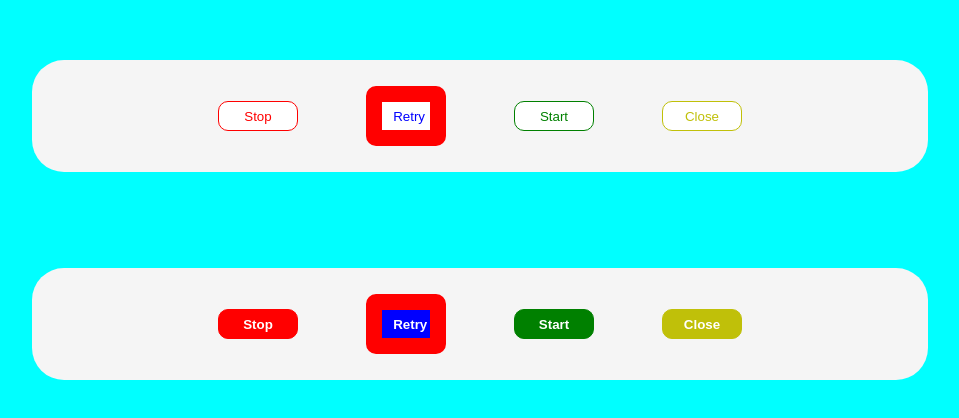
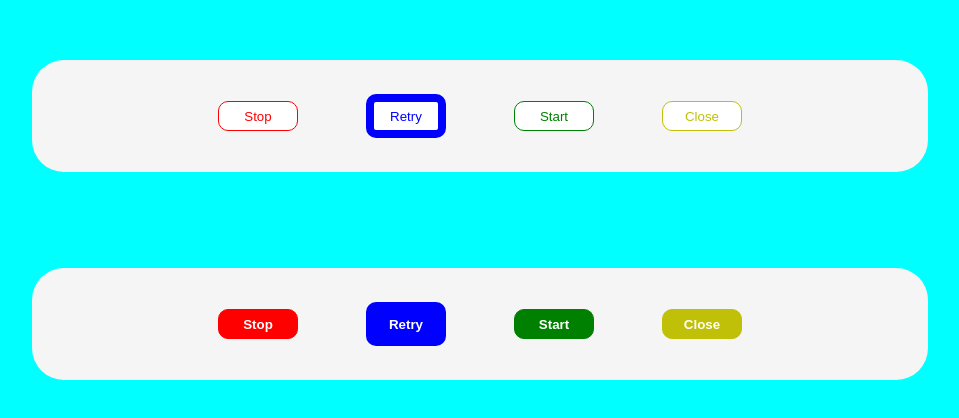
Before and after one commit to Ayush1315/Host, a plain HTML site: page index.html in a window 1280 px wide. Shown: the part 180-598 px from the top of the page, without its empty margins (160-1119 px from the left). Drawn offline with Linux system fonts and the light colour scheme.

Commit message:
Update buttons.css

```diff
--- a/buttons.css
+++ b/buttons.css
@@ -96,6 +96,6 @@ button:hover{
     color:rgb(192, 192, 9);
 }
 .blue{
-    border:1rem solid red;
+    border:0.5rem solid blue;
     color:blue;
 }
```
